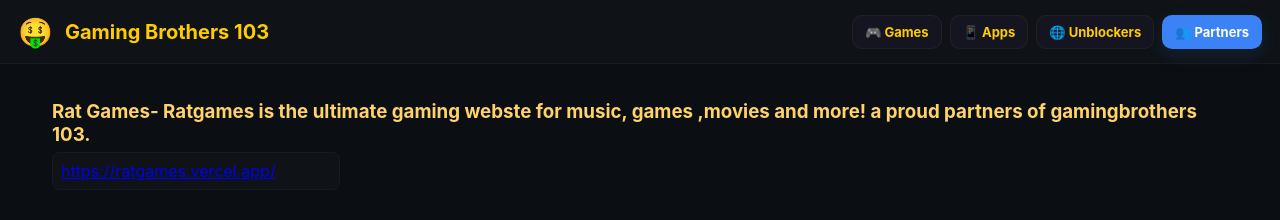
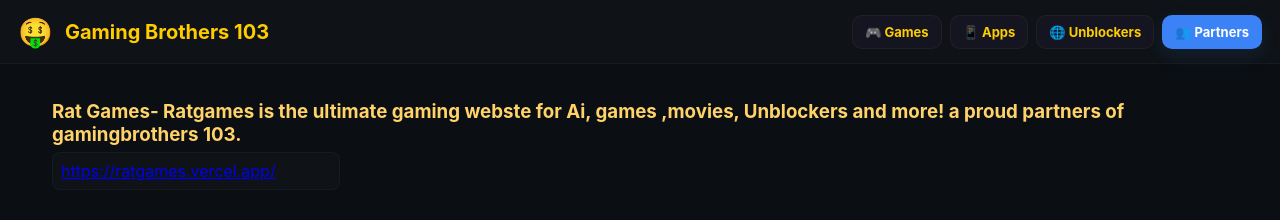
Before and after one commit to exoticstecvr/103tutoring, a plain HTML site: page partners.html in a window 1280 px wide. Drawn offline with Linux system fonts and the light colour scheme.

Commit message:
Update partners.html

```diff
--- a/partners.html
+++ b/partners.html
@@ -33,7 +33,7 @@
   <main>
     <!-- click any link to open it directly in a new window -->
 <div class="section">
-      <h3>Rat Games- Ratgames is the ultimate gaming webste for music, games ,movies and more! a proud partners of gamingbrothers 103.</h3>
+      <h3>Rat Games- Ratgames is the ultimate gaming webste for Ai, games ,movies, Unblockers and more! a proud partners of gamingbrothers 103.</h3>
       <div class="links" id="rat"></div>
     </div>
 
```
